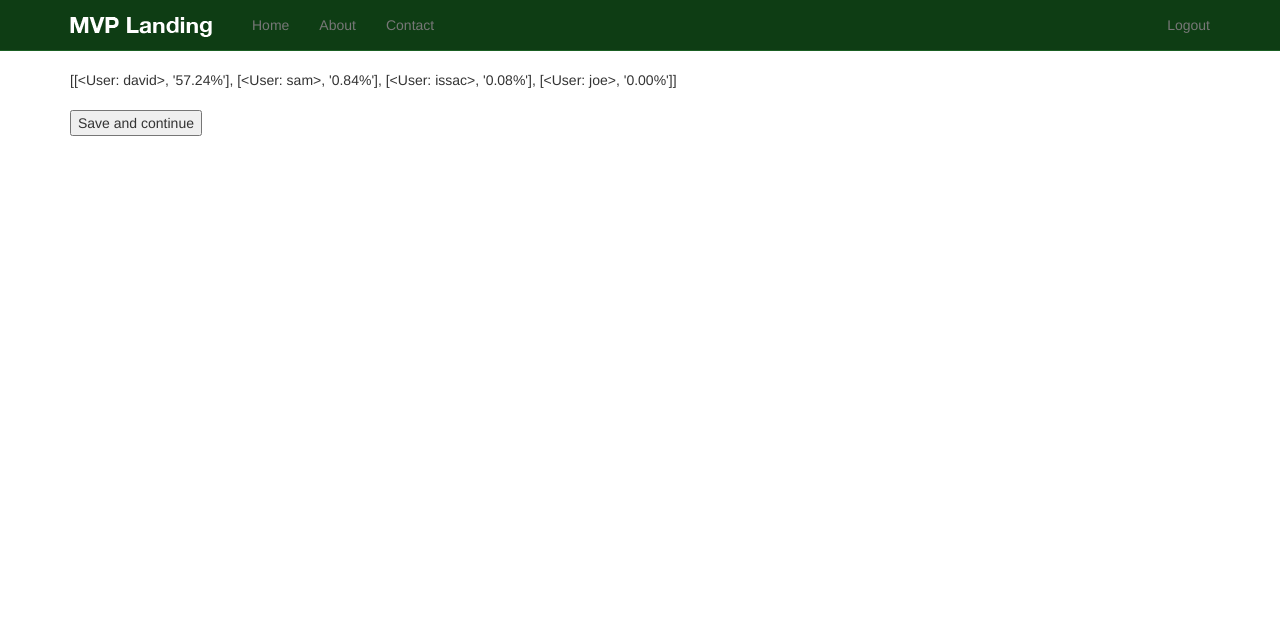
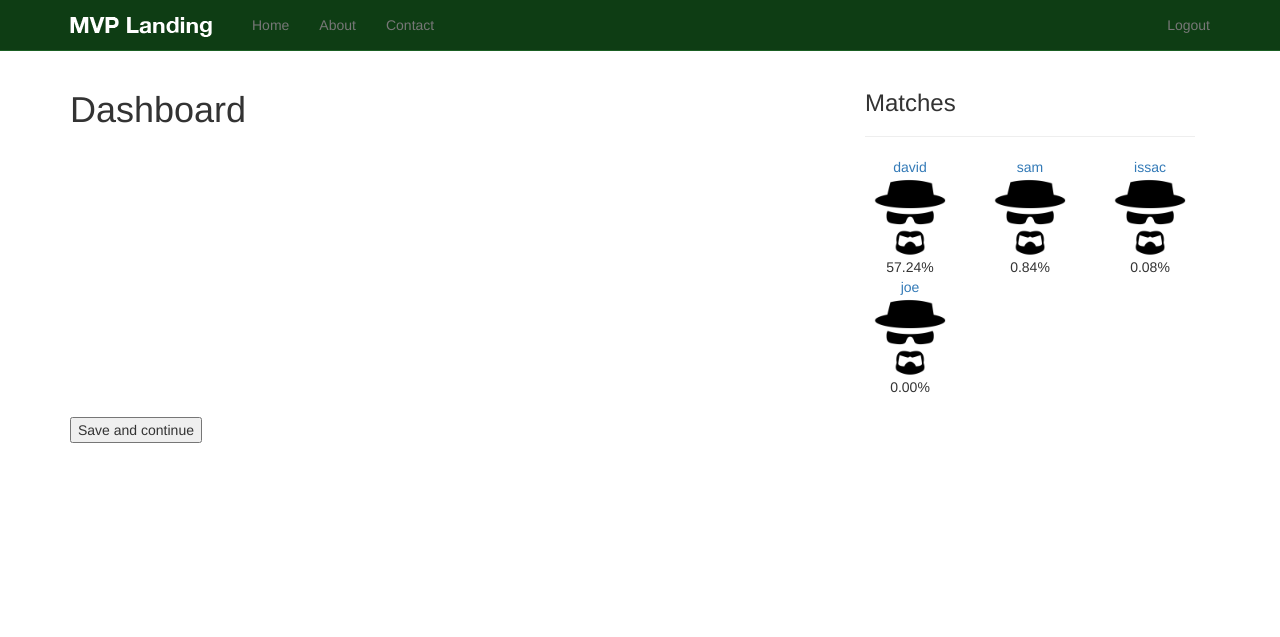
Before and after one commit to loafbaker/django_matchmaker, a Django app: page / in a window 1280 px wide. Shown: the top 637 px of the page. Run offline with Django 3.2, Linux system fonts and the light colour scheme; a user stored in the database is signed in; data comes from the database, SQL or seed files in the repository; some libraries are stand-ins or nearby versions.

Commit message:
Add match user iamges on dashboard

```diff
--- a/newsletter/views.py
+++ b/newsletter/views.py
@@ -38,7 +38,7 @@ def home(request):
 				matches.append(item_wanted)
 		queryset = Question.objects.all().order_by('-timestamp')
 		context = {
-			"matches": matches,
+			"matches": matches[:6],
 			"queryset": queryset,
 		}
 	        return render(request, "questions/home.html", context)
--- a/profiles/models.py
+++ b/profiles/models.py
@@ -2,6 +2,7 @@ from django.db import models
 
 # Create your models here.
 from django.conf import settings
+from django.core.urlresolvers import reverse
 
 User = settings.AUTH_USER_MODEL
 
@@ -17,3 +18,7 @@ class Profile(models.Model):
 
     def __unicode__(self):
         return self.user.username
+
+    def get_absolute_url(self):
+        url = reverse('profile', kwargs={'username':self.user.username})
+        return url
--- a/static_in_pro/our_static/css/custom.css
+++ b/static_in_pro/our_static/css/custom.css
@@ -1,3 +1,10 @@
 .text-align-center {
 	text-align: center;
 }
+
+@media (min-width: 760px) {
+    .img-featured-match {
+        max-height: 80px;
+        max-width: 80px;
+    }
+}
--- a/templates/questions/home.html
+++ b/templates/questions/home.html
@@ -1,9 +1,48 @@
 {% extends 'base.html' %}
+
+{% load staticfiles %}
 
 {% block content %}
 
 
-{{ matches }}
+
+<div class="row">
+  <div class="col-sm-8">
+    <h1>Dashboard</h1>
+  </div>
+
+  <div class="col-sm-4">
+    <div class="col-xs-12">
+      <h3>Matches</h3>
+      <hr/>
+    </div>
+
+{% for match_user, percent in matches %}
+
+
+    <div class="col-xs-4 text-center">
+
+      <a href="{{ match_user.profile.get_absolute_url }}">
+  {{ match_user }}
+      </a>
+
+      <a href="{{ match_user.profile.get_absolute_url }}">
+  {% if match_user.profile.picture %}
+        <img src="{{ match_user.profile.picture.url }}" class="img-responsive center-block img-featured-match" />
+  {% else %}
+        <img src="{% static 'img/profile_default.png' %}" class="img-responsive center-block img-featured-match" />
+  {% endif %}
+      </a>
+
+  {{ percent }}
+
+    </div>
+
+{% endfor %}
+
+  </div>
+
+</div>
 
 <form method="POST" action="">{% csrf_token %}
   <h1>{{ instance.text }}</h1>
```
Also changed, not shown: templates/profiles/profile_view.html (+7 -1 lines), README.md, static_in_pro/our_static/img/profile_default.png (added).
